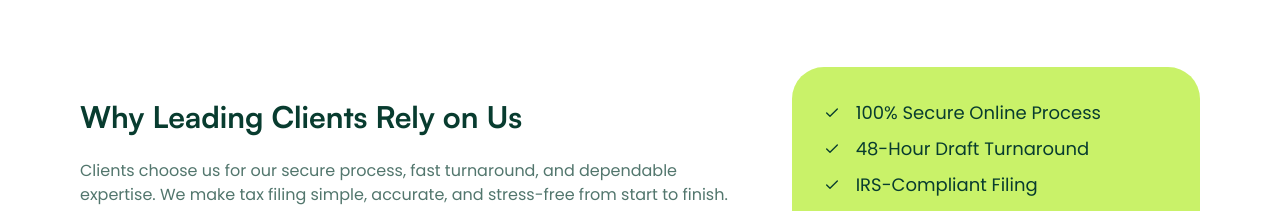
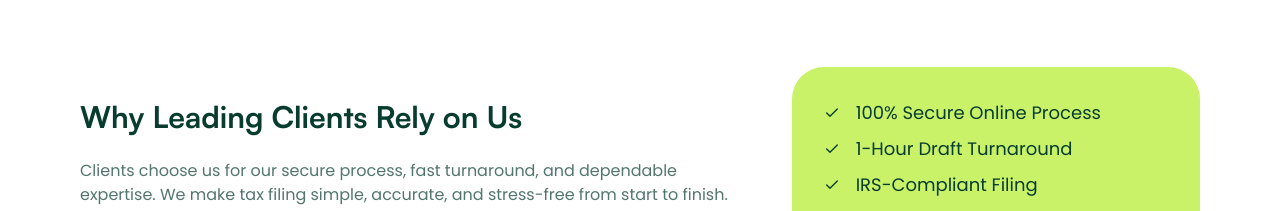
Before and after one commit to tarunappari/vrtax, a Next.js app: page /about in a window 1280 px wide. Shown: the part 1480-1691 px from the top of the page. Built offline with nearby package versions, Linux system fonts and the light colour scheme.

Commit message:
changed 48 hours to 1hour

```diff
--- a/components/about/WhyChooseUs.jsx
+++ b/components/about/WhyChooseUs.jsx
@@ -6,7 +6,7 @@ import styles from "@/styles/about/OurValues.module.scss";
 
 const defaultItems = [
   "100% Secure Online Process",
-  "48-Hour Draft Turnaround",
+  "1-Hour Draft Turnaround",
   "IRS-Compliant Filing",
   "Support for Individuals & Businesses",
   "Dedicated Tax Professionals",
--- a/components/individual/IndividualFAQ.jsx
+++ b/components/individual/IndividualFAQ.jsx
@@ -22,7 +22,7 @@ export default function IndividualFAQ() {
       id: "item-2",
       question: "How long does individual tax filing take?",
       answer:
-        "Once your documents are uploaded, we typically deliver your tax draft within 48 hours. Final filing timelines depend on document completeness and review approval.",
+        "Once your documents are uploaded, we typically deliver your tax draft within 1 hour. Final filing timelines depend on document completeness and review approval.",
     },
     {
       id: "item-3",
--- a/components/landingpage/FaqSection.jsx
+++ b/components/landingpage/FaqSection.jsx
@@ -15,7 +15,7 @@ export default function FAQSection() {
       id: "item-1",
       question: "How long does the tax filing process take?",
       answer:
-        "Once you upload your documents, we typically deliver your tax draft within 48 hours. Final filing timelines may vary depending on document completeness and review approval.",
+        "Once you upload your documents, we typically deliver your tax draft within 1 hour. Final filing timelines may vary depending on document completeness and review approval.",
     },
     {
       id: "item-2",
--- a/components/ui/landingpage/tetimonials/testimonials.jsx
+++ b/components/ui/landingpage/tetimonials/testimonials.jsx
@@ -26,7 +26,7 @@ const testimonials = [
   },
   {
     quote:
-      "The 48-hour draft turnaround was impressive. Clear communication and zero confusion throughout the process.",
+      "The 1-hour draft turnaround was impressive. Clear communication and zero confusion throughout the process.",
     author: "Amanda Lewis",
     role: "Freelance Designer",
     avatar:
```
